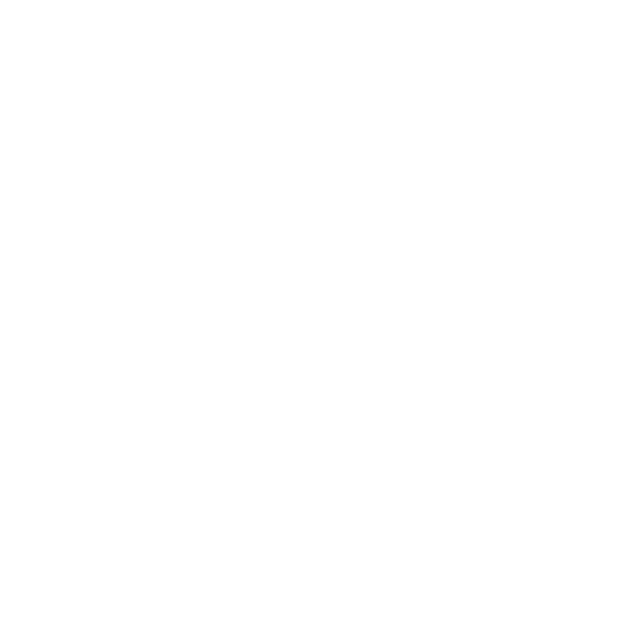
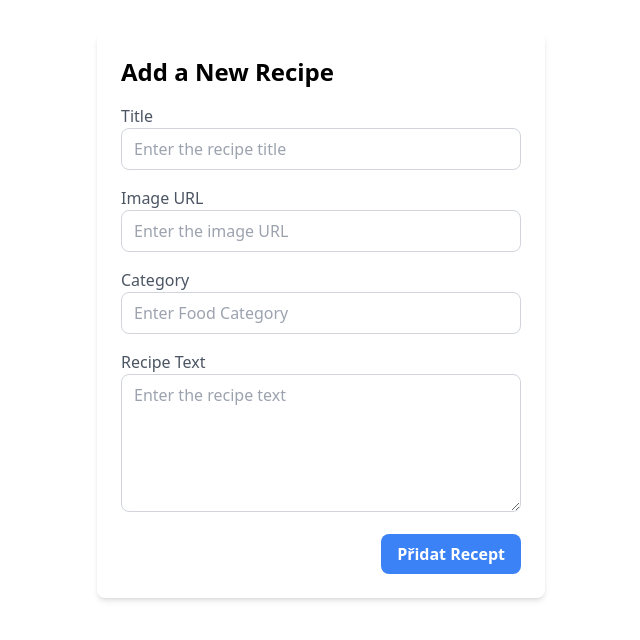
Before and after one commit to Sebik3012Sk/React-Food-App, a React (Create React App) app: page /add-recipe in a window 1280 px wide. Before the commit this address had no page. Shown: the top 640 px of the page, without its empty margins (319-959 px from the left). Built offline with nearby package versions, Linux system fonts and the light colour scheme.

Commit message:
Added Admin System

```diff
--- a/public/index.html
+++ b/public/index.html
@@ -1,43 +1,11 @@
 <!DOCTYPE html>
 <html lang="en">
-  <head>
-    <meta charset="utf-8" />
-    <link rel="icon" href="%PUBLIC_URL%/favicon.ico" />
-    <meta name="viewport" content="width=device-width, initial-scale=1" />
-    <meta name="theme-color" content="#000000" />
-    <meta
-      name="description"
-      content="Web site created using create-react-app"
-    />
-    <link rel="apple-touch-icon" href="%PUBLIC_URL%/logo192.png" />
-    <!--
-      manifest.json provides metadata used when your web app is installed on a
-      user's mobile device or desktop. See https://developers.google.com/web/fundamentals/web-app-manifest/
-    -->
-    <link rel="manifest" href="%PUBLIC_URL%/manifest.json" />
-    <!--
-      Notice the use of %PUBLIC_URL% in the tags above.
-      It will be replaced with the URL of the `public` folder during the build.
-      Only files inside the `public` folder can be referenced from the HTML.
-
-      Unlike "/favicon.ico" or "favicon.ico", "%PUBLIC_URL%/favicon.ico" will
-      work correctly both with client-side routing and a non-root public URL.
-      Learn how to configure a non-root public URL by running `npm run build`.
-    -->
-    <title>React App</title>
-  </head>
-  <body>
-    <noscript>You need to enable JavaScript to run this app.</noscript>
+<head>
+  <meta charset="UTF-8">
+  <meta name="viewport" content="width=device-width, initial-scale=1.0">
+  <title>React Food App</title>
+</head>
+<body>
     <div id="root"></div>
-    <!--
-      This HTML file is a template.
-      If you open it directly in the browser, you will see an empty page.
-
-      You can add webfonts, meta tags, or analytics to this file.
-      The build step will place the bundled scripts into the <body> tag.
-
-      To begin the development, run `npm start` or `yarn start`.
-      To create a production bundle, use `npm run build` or `yarn build`.
-    -->
-  </body>
+</body>
 </html>
--- a/src/App.js
+++ b/src/App.js
@@ -4,6 +4,8 @@ import MainFood from "./pages/MainFood";
 import Deserts from "./pages/Deserts";
 import AllRecipes from "./pages/AllRecipes";
 import OneRecipe from "./components/OneRecipe";
+import AdminPage from "./admin/AdminPage";
+import AddRecipe from "./admin/AddRecipe";
 
 const App = () => {
   return (
@@ -15,6 +17,8 @@ const App = () => {
           <Route path="/deserts" element={ <Deserts /> } />
           <Route path="/all-recipes" element={ <AllRecipes /> } />
           <Route path="/one-recipe/:recipe_id" element={ <OneRecipe /> } />
+          <Route path="/admin-system/:password" element={ <AdminPage /> } />
+          <Route path="/add-recipe" element={ <AddRecipe /> } />
         </Routes>
       </BrowserRouter>
     </>
--- /dev/null
+++ b/src/admin/AddRecipe.jsx
@@ -0,0 +1,107 @@
+import React from 'react'
+import { useState } from 'react';
+
+const AddRecipe = () => {
+
+  const [recipeTitle , setRecipeTitle] = useState("");
+  const [image,setImage] = useState("");
+  const [foodCategory , setFoodCategory] = useState("");
+  const [recipeText,setRecipeText] = useState("");
+
+  const AddRecipeFormSubmit = () => {
+
+    let data;
+
+    if(foodCategory === "all-recipes") {
+        data = {
+            title : recipeTitle,
+            image : image,
+            recipe_text : recipeText
+        }
+    } else {
+        console.log("Category Not Found");
+    }
+
+
+    const url = "http://localhost:8080/post-datadb"
+
+    const response = fetch(url,{
+        method : "post",
+        headers : {
+            "Accept" : "application/json",
+            "Content-Type" : "application/json"
+        },
+        body : JSON.stringify(data)
+    }) .then((data) => {
+        return console.log(data);
+    })
+
+    console.log(response);
+  }
+
+  return (
+    <div className="max-w-md mx-auto mt-8 p-6 bg-white rounded-lg shadow-md">
+        <h2 className="text-2xl font-semibold mb-4">Add a New Recipe</h2>
+        <form onSubmit={AddRecipeFormSubmit} className="space-y-4">
+            <div>
+                <label htmlFor="title" className="block text-gray-600">Title</label>
+                <input
+                    type="text"
+                    id="title"
+                    name="title"
+                    className="w-full border border-gray-300 rounded-lg py-2 px-3 focus:outline-none focus:border-blue-400"
+                    placeholder="Enter the recipe title"
+                    onChange={ (e) => setRecipeTitle(e.target.value) }
+                />
+            </div>
+
+            <div>
+                <label htmlFor="image" className="block text-gray-600">Image URL</label>
+                <input
+                    type="text"
+                    id="image"
+                    name="image"
+                    className="w-full border border-gray-300 rounded-lg py-2 px-3 focus:outline-none focus:border-blue-400"
+                    placeholder="Enter the image URL"
+                    onChange={ (e) => setImage(e.target.value) }
+                />
+            </div>
+
+            <div>
+                <label htmlFor="category" className="block text-gray-600">Category</label>
+                <input
+                    type="text"
+                    id="image"
+                    name="image"
+                    className="w-full border border-gray-300 rounded-lg py-2 px-3 focus:outline-none focus:border-blue-400"
+                    placeholder="Enter Food Category"
+                    onChange={ (e) => setFoodCategory(e.target.value) }
+                />
+            </div>
+
+            <div>
+                <label htmlFor="recipe-text" className="block text-gray-600 resize-none">Recipe Text</label>
+                <textarea
+                    id="recipe-text"
+                    name="recipe-text"
+                    className="w-full border border-gray-300 rounded-lg py-2 px-3 focus:outline-none focus:border-blue-400"
+                    rows="5"
+                    placeholder="Enter the recipe text"
+                    onChange={ (e) => setRecipeText(e.target.value) }
+                ></textarea>
+            </div>
+
+            <div className="flex justify-end">
+                <button
+                    type="submit"
+                    className="bg-blue-500 hover:bg-blue-600 text-white font-semibold py-2 px-4 rounded-lg focus:outline-none focus:shadow-outline-blue active:bg-blue-700"
+                >
+                    Přidat Recept
+                </button>
+            </div>
+        </form>
+    </div>
+  )
+}
+
+export default AddRecipe;
--- /dev/null
+++ b/src/admin/AdminAllRecipes.jsx
@@ -0,0 +1,48 @@
+import React from 'react'
+import { useState , useEffect } from 'react';
+import { Link } from 'react-router-dom';
+
+
+const AdminAllRecipes = () => {
+
+  const [data_api ,setDataApi] = useState([]);
+
+  const getDataApi = async () => {
+    const url = "http://localhost:8080/api-data";
+    const response = await fetch(url);
+    const data = await response.json();
+    setDataApi(data);
+  }
+
+  useEffect(() => {
+    getDataApi();
+  } , [])
+
+  console.log(data_api);
+
+  return (
+    <div>
+
+        <div className="">
+            <div className="flex flex-row flex-wrap items-center justify-center">
+                {
+                    data_api.map((recipe , index) => {
+                        return <div className="w-96 h-full p-5 rounded-xl m-10 bg-slate-300" key={index}>
+                            <img className="w-72 h-64 rounded-xl" src={recipe.image} alt="" />
+                            <Link to={`/one-recipe/${recipe.id}`}>
+                                <span>
+                                    <p className="text-2xl">{recipe.title}</p>
+                                </span>
+                            </Link>
+                            <p>{recipe.recipe_text}</p>
+                        </div>
+                    })
+                }
+            </div>
+        </div>
+
+    </div>
+  )
+}
+
+export default AdminAllRecipes;
--- /dev/null
+++ b/src/admin/AdminNavBar.jsx
@@ -0,0 +1,35 @@
+import React from 'react'
+import { Link } from 'react-router-dom';
+
+const AdminNavBar = () => {
+  return (
+    <div>
+        <nav>
+            <ul className="flex flex-row items-center w-full bg-red-950 fixed left-0 right-0 text-white h-16 shadow-sm shadow-white">
+                <Link className="m-2 hover:border-b-2 border-white p-2 transition-all" to="/">
+                    <li>Home</li>
+                </Link>
+
+                <Link className="m-2 hover:border-b-2 border-white p-2 transition-all" to="/main-food">
+                    <li>Main Food</li>
+                </Link>
+
+                <Link className="m-2 hover:border-b-2 border-white p-2 transition-all" to="/deserts">
+                    <li>Deserts</li>
+                </Link>
+
+                <Link className="m-2 hover:border-b-2 border-white p-2 transition-all" to="/appetizers">
+                    <li>Appetizers</li>
+                </Link>
+
+                <Link className="m-2 hover:border-b-2 border-white p-2 transition-all float-left" exact to="/add-recipe">
+                    <li>Add Recipe</li>
+                </Link>
+            </ul>
+        </nav>
+
+    </div>
+  )
+}
+
+export default AdminNavBar;
--- /dev/null
+++ b/src/admin/AdminPage.jsx
@@ -0,0 +1,27 @@
+import React from 'react'
+import { useParams } from "react-router-dom";
+import AdminNavBar from './AdminNavBar';
+import AdminAllRecipes from './AdminAllRecipes';
+
+const AdminPage = () => {
+
+  const { password } = useParams();
+
+  const realPassword = "c53c0a75e979b8b7b4c9ff2e0046e9b98186dffff0e00f45fdb5880caac9cd409f141c8c980f887c3e16a1aa702400b2";
+
+  if(password === realPassword) {
+    return (
+        <div className="h-full w-full dark:bg-slate-950">
+
+            <AdminNavBar />
+            <AdminAllRecipes />
+
+            <h1>Welcome in Admin System</h1>
+        </div>
+    )
+  } else {
+    window.location.assign("/");
+  }
+}
+
+export default AdminPage;
--- a/src/components/Footer.jsx
+++ b/src/components/Footer.jsx
@@ -1,6 +1,7 @@
 import React from 'react'
 
 const Footer = () => {
+
   return (
     <footer className="flex flex-col justify-center items-center content-center h-max w-full bg-red-800">
         <p className="text-white text-xl m-5">&copy; Sebastian Kučera 2023</p>
--- a/src/index.js
+++ b/src/index.js
@@ -9,4 +9,4 @@ root.render(
   <React.StrictMode>
     <App />
   </React.StrictMode>
-);
+)
--- a/src/pages/Home.jsx
+++ b/src/pages/Home.jsx
@@ -19,7 +19,7 @@ const Home = () => {
             </div>
 
 
-            <section id="fotogallery" className="mt-[75%] sm:mt-[28%]">
+            <section id="fotogallery" className="mt-[80%] sm:mt-[30%]">
               <HeaderText font_weight={"font-semibold"} headerText="Fotogallery" color="black" underline={true} />
               <Fotogallery />
             </section>
```
Also changed, not shown: 1 other file (tests, documents, lock files or other folders).
